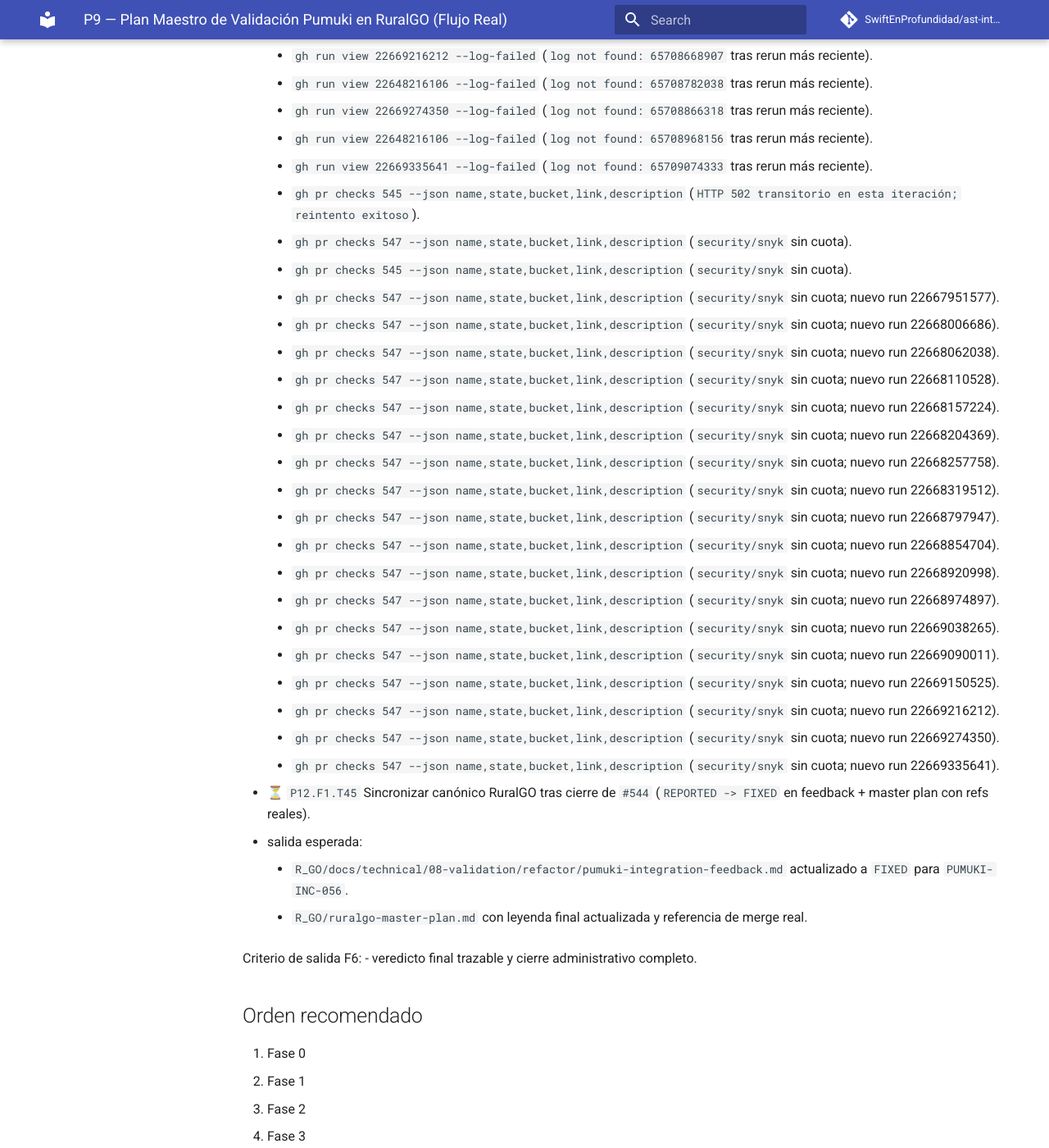
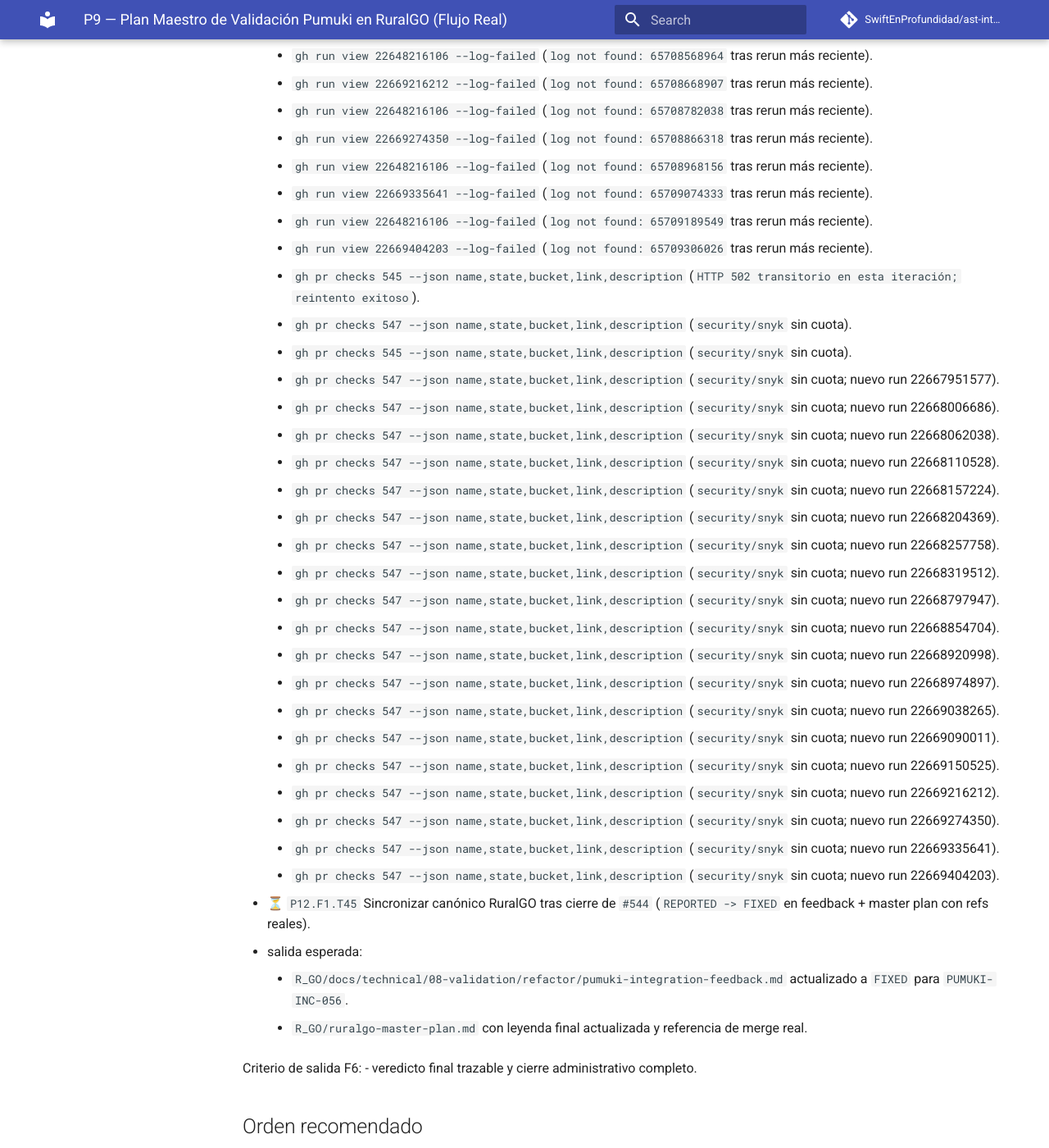
Before and after one commit to SwiftEnProfundidad/ast-intelligence-hooks, an MkDocs documentation site: the page built from docs/seguimiento-completo-validacion-ruralgo-03-03-2026.md, in a window 1280 px wide and 1400 px high, scrolled down 55430 px. Shown: the whole window at 82% size. Built offline with MkDocs 1.6.1 and Material for MkDocs 9.7.7, drawn with Linux system fonts in a browser that asks for light colours; comment, search, counter and statistics services are not loaded; some of the changed text lies outside the part shown.

Commit message:
docs(tracking): append T47 heartbeat for ongoing remote blocker evidence

```diff
--- a/docs/seguimiento-completo-validacion-ruralgo-03-03-2026.md
+++ b/docs/seguimiento-completo-validacion-ruralgo-03-03-2026.md
@@ -1399,6 +1399,7 @@ Criterio de salida F5:
       - `https://github.com/SwiftEnProfundidad/ast-intelligence-hooks/issues/546#issuecomment-3997233928`
       - `https://github.com/SwiftEnProfundidad/ast-intelligence-hooks/issues/546#issuecomment-3997241709`
       - `https://github.com/SwiftEnProfundidad/ast-intelligence-hooks/issues/546#issuecomment-3997251884`
+      - `https://github.com/SwiftEnProfundidad/ast-intelligence-hooks/issues/546#issuecomment-3997262697`
     - evidencia de bloqueo vigente:
       - `gh run view 22648407847` (`billing lock` en GitHub Actions).
       - `gh run view 22648597740` (`billing lock` persistente tras rerun/retrigger).
@@ -1553,6 +1554,8 @@ Criterio de salida F5:
       - `gh run view 22669274350 --log-failed` (`log not found: 65708866318` tras rerun más reciente).
       - `gh run view 22648216106 --log-failed` (`log not found: 65708968156` tras rerun más reciente).
       - `gh run view 22669335641 --log-failed` (`log not found: 65709074333` tras rerun más reciente).
+      - `gh run view 22648216106 --log-failed` (`log not found: 65709189549` tras rerun más reciente).
+      - `gh run view 22669404203 --log-failed` (`log not found: 65709306026` tras rerun más reciente).
       - `gh pr checks 545 --json name,state,bucket,link,description` (`HTTP 502 transitorio en esta iteración; reintento exitoso`).
       - `gh pr checks 547 --json name,state,bucket,link,description` (`security/snyk` sin cuota).
       - `gh pr checks 545 --json name,state,bucket,link,description` (`security/snyk` sin cuota).
@@ -1574,6 +1577,7 @@ Criterio de salida F5:
       - `gh pr checks 547 --json name,state,bucket,link,description` (`security/snyk` sin cuota; nuevo run 22669216212).
       - `gh pr checks 547 --json name,state,bucket,link,description` (`security/snyk` sin cuota; nuevo run 22669274350).
       - `gh pr checks 547 --json name,state,bucket,link,description` (`security/snyk` sin cuota; nuevo run 22669335641).
+      - `gh pr checks 547 --json name,state,bucket,link,description` (`security/snyk` sin cuota; nuevo run 22669404203).
 
 - ⏳ `P12.F1.T45` Sincronizar canónico RuralGO tras cierre de `#544` (`REPORTED -> FIXED` en feedback + master plan con refs reales).
   - salida esperada:
```
